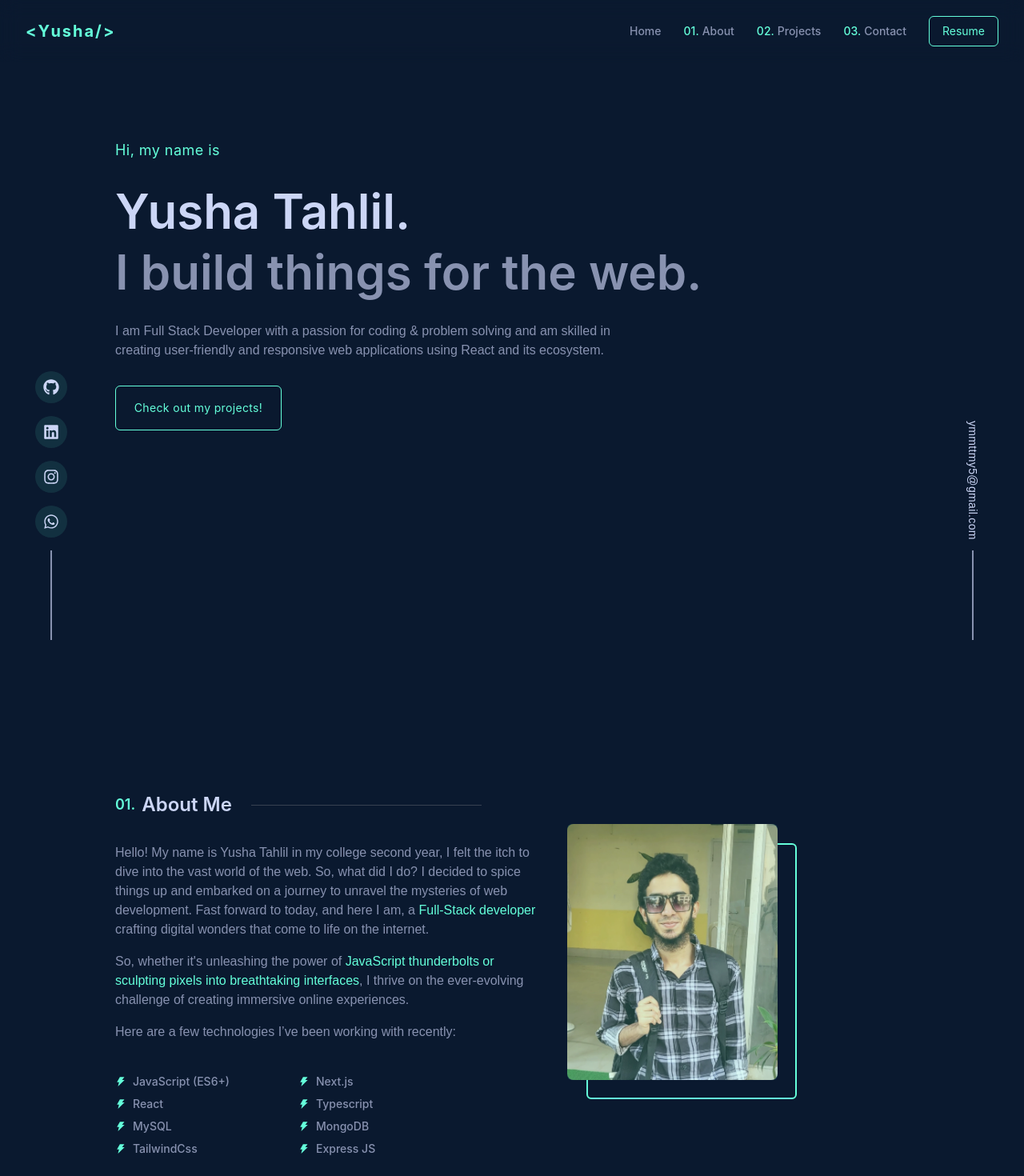
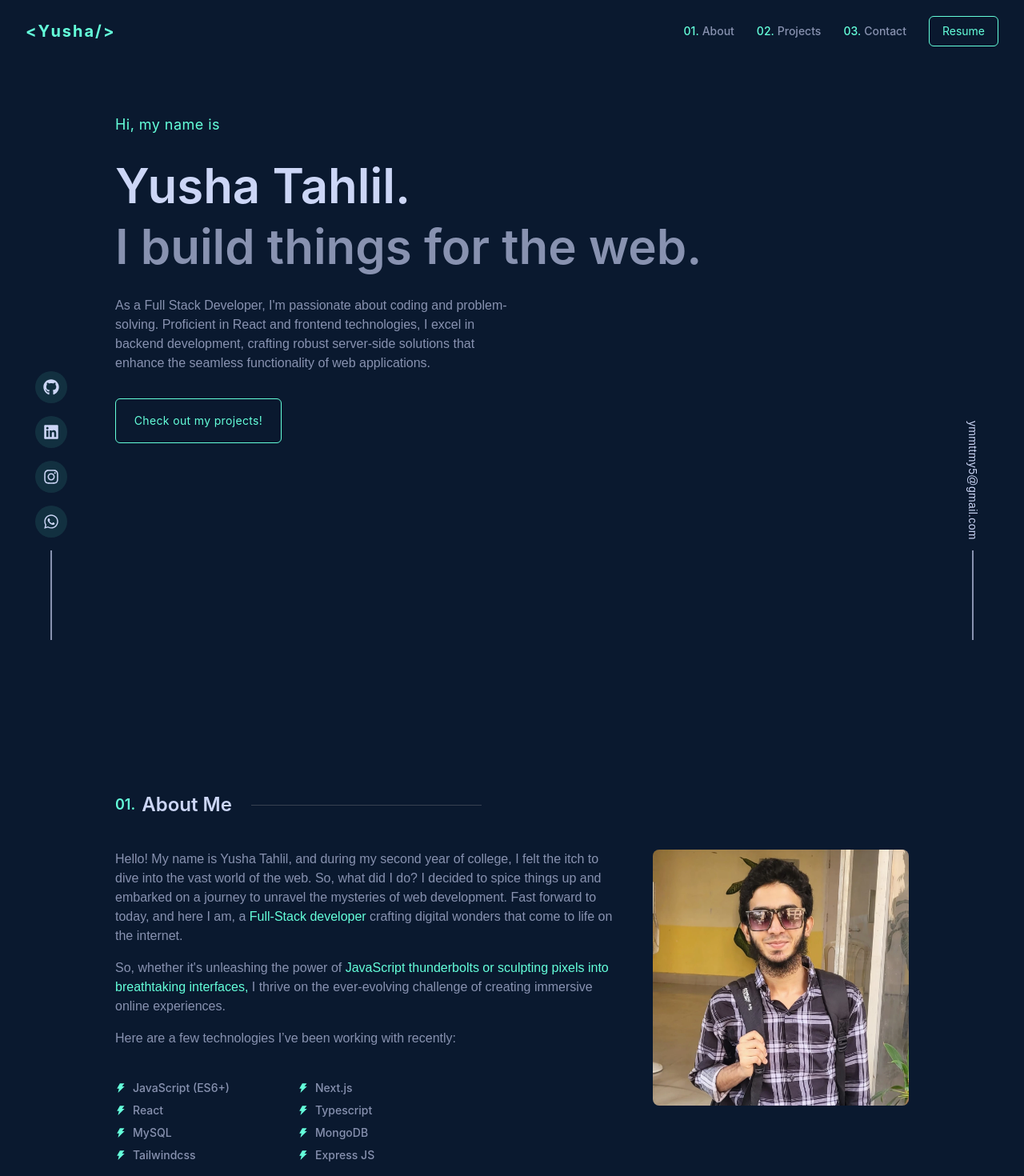
Before and after one commit to yusha0123/Portfolio-Website, a Next.js app: page / in a window 1280 px wide. Shown: the top 1470 px of the page at 80% size. Built offline with nearby package versions, Linux system fonts and the light colour scheme.

Commit message:
Minor ui changes

```diff
--- a/app/layout.tsx
+++ b/app/layout.tsx
@@ -19,7 +19,7 @@ export default function RootLayout({
       <body className="w-full min-h-screen font-bodyFont bg-bodyColor text-textLight overflow-x-hidden overflow-y-auto">
         <Navbar />
         <LeftSide />
-        <main className="max-w-contentContainer mdl:px-10 xl:px-36 px-4">
+        <main className="max-w-6xl mx-auto mdl:px-10 xl:px-20 px-4">
           {children}
         </main>
         <RightSide />
--- a/app/page.tsx
+++ b/app/page.tsx
@@ -1,11 +1,13 @@
 import About from "@/components/sections/about";
 import Hero from "@/components/sections/hero";
+import Projects from "@/components/sections/projects";
 
 const HomePage = () => {
   return (
     <>
       <Hero />
       <About />
+      <Projects />
     </>
   );
 };
--- a/components/navbar.tsx
+++ b/components/navbar.tsx
@@ -9,7 +9,7 @@ const Navbar = () => {
 
   return (
     <nav
-      className={`w-full  sticky top-0 z-10 backdrop-blur-md px-5 lg:px-8 ${
+      className={`w-full  sticky top-0 z-20 bg-bodyColor px-5 lg:px-8 ${
         scrolled && "shadow-navbarBoxShadow"
       }`}
     >
@@ -32,26 +32,6 @@ const Navbar = () => {
         </motion.div>
         <div className="hidden mdl:inline-flex items-center gap-7">
           <ul className="flex text-sm gap-7">
-            <Link
-              href={"#home"}
-              className="font-medium text-textDark duration-300 nav-link hover:text-textGreen"
-            >
-              <motion.li
-                initial={{
-                  y: -10,
-                  opacity: 0,
-                }}
-                animate={{
-                  y: 0,
-                  opacity: 1,
-                }}
-                transition={{
-                  duration: 0.1,
-                }}
-              >
-                Home
-              </motion.li>
-            </Link>
             <Link
               href={"#about"}
               className="font-medium text-textDark duration-300 nav-link hover:text-textGreen"
@@ -76,7 +56,7 @@ const Navbar = () => {
               </motion.li>
             </Link>
             <Link
-              href={"#about"}
+              href={"#projects"}
               className="font-medium text-textDark duration-300 nav-link hover:text-textGreen"
             >
               <motion.li
--- a/components/sections/about.tsx
+++ b/components/sections/about.tsx
@@ -6,31 +6,32 @@ import { recentTechnologies } from "@/constants";
 
 const About = () => {
   return (
-    <section id="about" className="py-10 lgl:py-28 flex flex-col gap-8">
+    <section id="about" className="py-10 lgl:py-28">
       <SectionTitle title="About Me" titleNo={"01"} />
-      <div className="flex flex-col lgl:flex-row gap-16">
+      <div className="flex flex-col-reverse md:flex-row mt-10 gap-8 lg:gap-10">
         <div className="w-full lgl:w-2/3 text-base text-textDark font-medium flex flex-col gap-4">
           <p>
-            Hello! My name is Yusha Tahlil in my college second year, I felt the
-            itch to dive into the vast world of the web. So, what did I do? I
-            decided to spice things up and embarked on a journey to unravel the
-            mysteries of web development. Fast forward to today, and here I am,
-            a <span className="text-textGreen">Full-Stack developer</span>{" "}
+            Hello! My name is Yusha Tahlil, and during my second year of
+            college, I felt the itch to dive into the vast world of the web. So,
+            what did I do? I decided to spice things up and embarked on a
+            journey to unravel the mysteries of web development. Fast forward to
+            today, and here I am, a{" "}
+            <span className="text-textGreen">Full-Stack developer</span>{" "}
             crafting digital wonders that come to life on the internet.
           </p>
           <p>
             So, whether it's unleashing the power of{" "}
             <span className="text-textGreen">
               JavaScript thunderbolts or sculpting pixels into breathtaking
-              interfaces
-            </span>
-            , I thrive on the ever-evolving challenge of creating immersive
-            online experiences.
+              interfaces,
+            </span>{" "}
+            I thrive on the ever-evolving challenge of creating immersive online
+            experiences.
           </p>
           <p>
             Here are a few technologies I&rsquo;ve been working with recently:
           </p>
-          <ul className="max-w-[450px] text-sm font-titleFont grid grid-cols-2 gap-2 mt-6">
+          <ul className="max-w-md text-sm font-titleFont grid grid-cols-2 gap-2 mt-6">
             {recentTechnologies.map((technology) => (
               <li className="flex items-center gap-2">
                 <span className="text-textGreen">
@@ -41,9 +42,8 @@ const About = () => {
             ))}
           </ul>
         </div>
-        <div className="w-full lgl:w-1/3 h-80 relative group mx-auto">
-          <div className="absolute w-full h-80 lgl:-left-6 lgl:-top-6 rounded-lg">
-            <div className="w-full h-full relative z-20 flex">
+        <div className="w-full lg:w-1/3 relative">
+          <div className="relative h-60 w-60 md:w-64 md:h-64 lg:w-72 lg:h-72 xl:h-80 xl:w-80 mx-auto">
             <Image
               className="rounded-lg object-cover"
               src={"/profile.webp"}
@@ -51,10 +51,7 @@ const About = () => {
               priority
               alt="profileImg"
             />
-              <div className="hidden lgl:inline-block absolute w-full h-80 bg-textGreen/20 rounded-md top-0 left-0 group-hover:bg-transparent duration-300"></div>
           </div>
-          </div>
-          <div className="hidden lgl:inline-flex w-full h-80 border-2 border-textGreen rounded-md group-hover:-translate-x-2 group-hover:-translate-y-2 transition-transform duration-300"></div>
         </div>
       </div>
     </section>
--- a/components/sections/hero.tsx
+++ b/components/sections/hero.tsx
@@ -2,10 +2,7 @@ import AnimatedElement from "@/components/animated-element";
 
 const Hero = () => {
   return (
-    <section
-      id="home"
-      className="flex flex-col min-h-screen lgl:h-auto gap-4 lgl:gap-8 mx-auto w-full py-10 mdl:py-24"
-    >
+    <section className="flex flex-col min-h-screen lgl:h-auto gap-4 lgl:gap-8 mx-auto w-full py-10 mdl:py-16">
       <AnimatedElement
         elementType="h3"
         animationProps={{
@@ -56,11 +53,12 @@ const Hero = () => {
             delay: 0.8,
           },
         }}
-        className="text-base md:max-w-[650px] text-textDark font-medium"
+        className="text-base md:max-w-[500px] text-textDark font-medium"
       >
-        I am Full Stack Developer with a passion for coding & problem solving
-        and am skilled in creating user-friendly and responsive web applications
-        using React and its ecosystem.
+        As a Full Stack Developer, I'm passionate about coding and
+        problem-solving. Proficient in React and frontend technologies, I excel
+        in backend development, crafting robust server-side solutions that
+        enhance the seamless functionality of web applications.
       </AnimatedElement>
       <a href="https://github.com/yusha0123" target="_blank">
         <AnimatedElement
--- /dev/null
+++ b/components/sections/projects.tsx
@@ -0,0 +1,19 @@
+"use client";
+
+import SectionTitle from "@/components/section-title";
+import Image from "next/image";
+import Link from "next/link";
+import { FiExternalLink, FiGithub } from "react-icons/fi";
+import { RxOpenInNewWindow } from "react-icons/rx";
+import { TbBrandGithub } from "react-icons/tb";
+import { motion } from "framer-motion";
+
+const Projects = () => {
+  return (
+    <section id="projects" className="py-16 lgl:py:24 w-full">
+      <SectionTitle title="Some Things I have Built" titleNo="02" />
+    </section>
+  );
+};
+
+export default Projects;
--- a/constants/index.tsx
+++ b/constants/index.tsx
@@ -8,7 +8,7 @@ const recentTechnologies: string[] = [
   "Typescript",
   "MySQL",
   "MongoDB",
-  "TailwindCss",
+  "Tailwindcss",
   "Express JS",
 ];
 
--- a/next.config.js
+++ b/next.config.js
@@ -1,4 +1,5 @@
 /** @type {import('next').NextConfig} */
-const nextConfig = {}
 
-module.exports = nextConfig
+const nextConfig = {};
+
+module.exports = nextConfig;
--- a/tailwind.config.ts
+++ b/tailwind.config.ts
@@ -7,12 +7,6 @@ const config: Config = {
     "./app/**/*.{js,ts,jsx,tsx,mdx}",
   ],
   theme: {
-    maxWidth: {
-      container: "1440px",
-      contentContainer: "1140px",
-      containerSmall: "1024px",
-      containerXs: "768px",
-    },
     extend: {
       screens: {
         xs: "320px",
```
Also changed, not shown: public/expensify.webp (added), 1 other file (tests, documents, lock files or other folders). Lines whose indentation alone changed are shown as unchanged.
